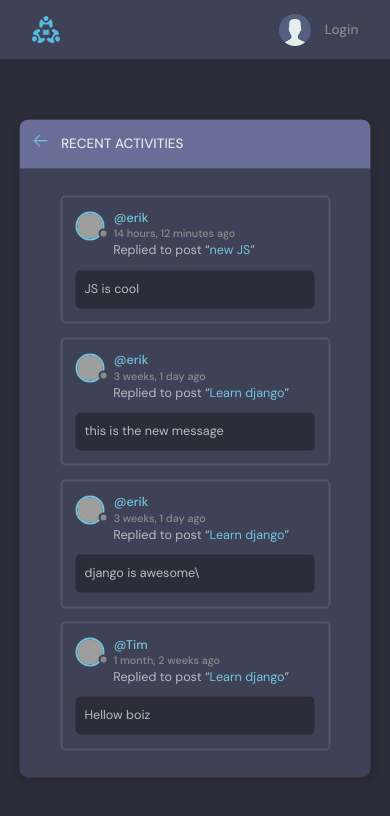
After one commit to rugvedi18/mcs-II-project, a Django app: page /activity/ in a window 390 px wide. The commit adds this page. Shown: the top 816 px of the page. Run offline with Django 4.2, Linux system fonts and the light colour scheme; data comes from the database, SQL or seed files in the repository; both versions use the stored data as it was after the commit; grey boxes are pictures that could not be loaded.

Commit message:
mobile responsive pages added

```diff
--- /dev/null
+++ b/base/templates/base/activity.html
@@ -0,0 +1,62 @@
+{% extends 'main.html' %}
+
+{% block content %}
+<main class="layout">
+  <div class="container">
+    <div class="layout__box">
+      <div class="layout__boxHeader">
+        <div class="layout__boxTitle">
+          <a href="{% url 'index' %}">
+            <svg version="1.1" xmlns="http://www.w3.org/2000/svg" width="32" height="32" viewBox="0 0 32 32">
+              <title>arrow-left</title>
+              <path
+                d="M13.723 2.286l-13.723 13.714 13.719 13.714 1.616-1.611-10.96-10.96h27.625v-2.286h-27.625l10.965-10.965-1.616-1.607z">
+              </path>
+            </svg>
+          </a>
+          <h3>Recent Activities</h3>
+        </div>
+      </div>
+
+      <div class="activities-page layout__body">
+
+        {% for message in room_messages %}
+        <div class="activities__box">
+          <div class="activities__boxHeader roomListRoom__header">
+            <a href="{% url 'user-profile' message.user.id %}" class="roomListRoom__author">
+              <div class="avatar avatar--small">
+                <img src="https://randomuser.me/api/portraits/women/11.jpg" />
+              </div>
+              <p>
+                @{{ message.user }}
+                <span>{{ message.created|timesince }} ago</span>
+              </p>
+            </a>
+
+            {% if request.user == message.user %}
+            <div class="roomListRoom__actions">
+              <a href="{% url 'delete-message' message.id %}">
+                <svg version="1.1" xmlns="http://www.w3.org/2000/svg" width="32" height="32" viewBox="0 0 32 32">
+                  <title>remove</title>
+                  <path
+                    d="M27.314 6.019l-1.333-1.333-9.98 9.981-9.981-9.981-1.333 1.333 9.981 9.981-9.981 9.98 1.333 1.333 9.981-9.98 9.98 9.98 1.333-1.333-9.98-9.98 9.98-9.981z">
+                  </path>
+                </svg>
+              </a>
+            </div>
+            {% endif %}
+          </div>
+          <div class="activities__boxContent">
+            <p>Replied to post “<a href="{% url 'room' message.room.id %}">{{message.room}}</a>”</p>
+            <div class="activities__boxRoomContent">
+              {{ message.body }}
+            </div>
+          </div>
+        </div>
+        {% endfor %}
+
+      </div>
+    </div>
+  </div>
+</main>
+{% endblock content %}
--- a/base/templates/base/topics_component.html
+++ b/base/templates/base/topics_component.html
@@ -12,7 +12,7 @@
     </li>
     {% endfor %}
   </ul>
-    <a class="btn btn--link" href="topics.html">
+  <a class="btn btn--link" href="{% url 'topics' %}">
     More
     <svg version="1.1" xmlns="http://www.w3.org/2000/svg" width="32" height="32" viewBox="0 0 32 32">
       <title>chevron-down</title>
--- a/base/urls.py
+++ b/base/urls.py
@@ -17,4 +17,7 @@ urlpatterns = [
     path('delete-message/<str:pk>/', views.deleteMessage, name='delete-message'),
 
     path('update-user/', views.updateUser, name='update-user'),
+
+    path('topics/', views.topicsPage, name='topics'),
+    path('activity/', views.activityPage, name='activity'),
 ]
--- a/base/views.py
+++ b/base/views.py
@@ -1,3 +1,4 @@
+from multiprocessing import context
 from unicodedata import name
 from django.shortcuts import render, redirect
 from django.http import HttpResponse
@@ -74,7 +75,7 @@ def home(request):
         Q(description__icontains=q)
     )
 
-    topics = Topic.objects.all()
+    topics = Topic.objects.all()[0:5]
     room_count = rooms.count()
     room_messages = Message.objects.filter(Q(room__topic__name__icontains=q))
 
@@ -219,3 +220,22 @@ def updateUser(request):
     context = {'form': form}
 
     return render(request, template_name, context)
+
+
+def topicsPage(request):
+    q = request.GET.get('q') if request.GET.get('q') != None else ''
+    topics = Topic.objects.filter(name__icontains=q)
+
+    template_name = 'base/topics.html'
+    context = {'topics': topics}
+
+    return render(request, template_name, context)
+
+
+def activityPage(request):
+    room_messages = Message.objects.all()
+
+    template_name = 'base/activity.html'
+    context = {'room_messages': room_messages}
+
+    return render(request, template_name, context)
```
Also changed, not shown: base/templates/base/home.html (+8 -8 lines), base/templates/base/topics.html (added, +48 -0 lines), db.sqlite3. Lines whose indentation alone changed are shown as unchanged.
